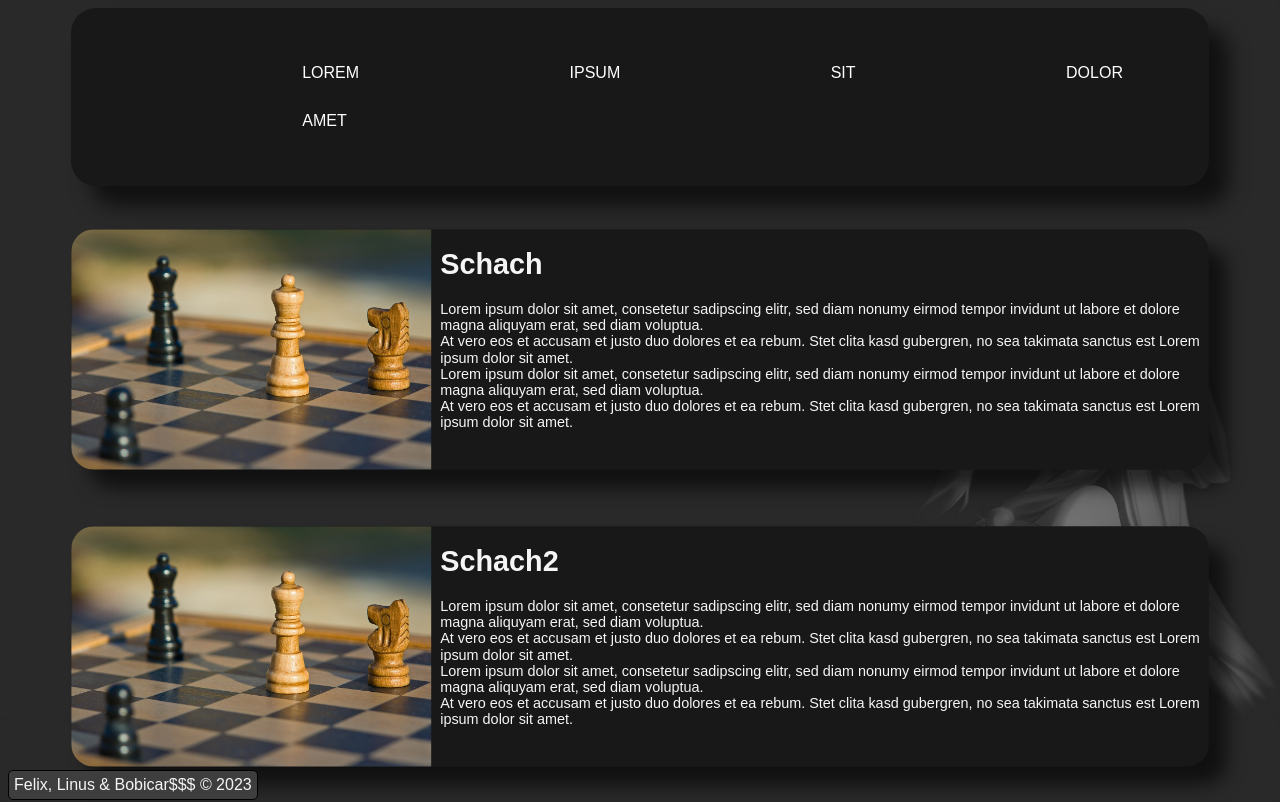
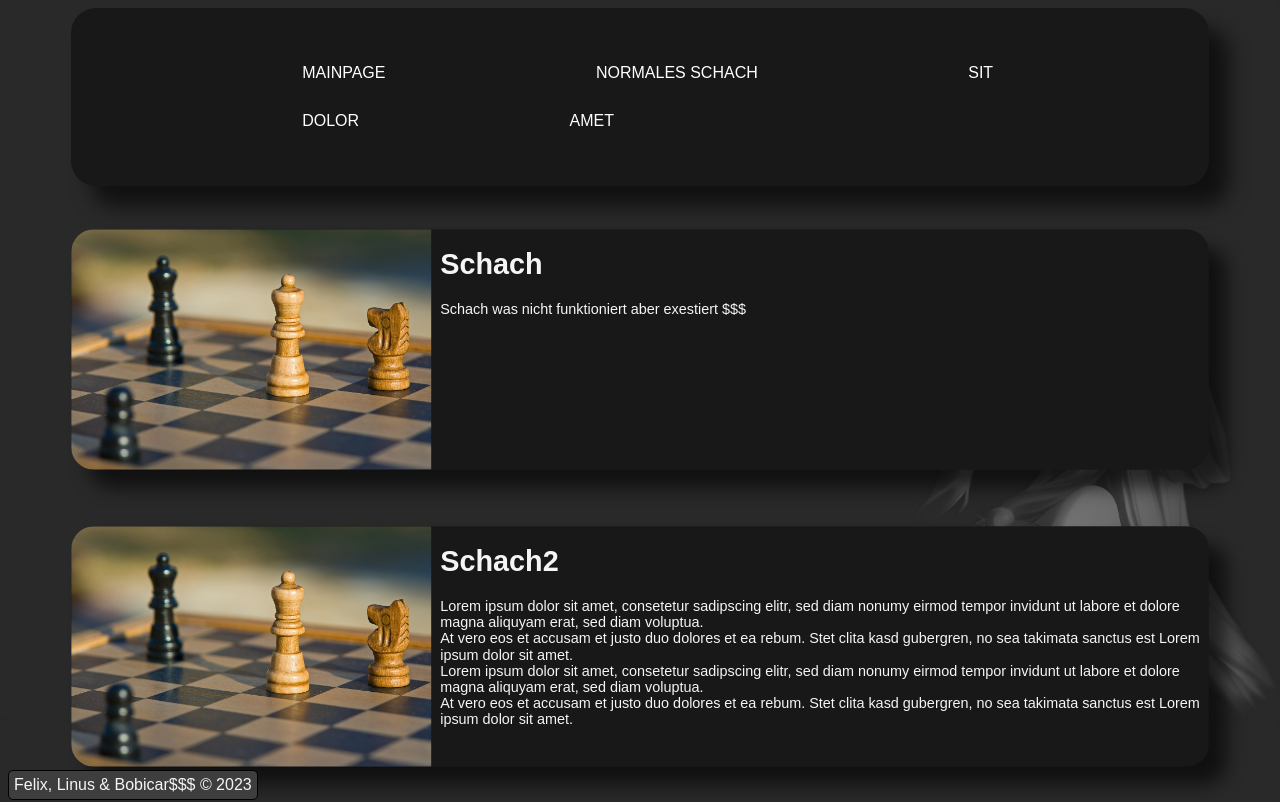
Before and after one commit to Bogily/schach, a plain HTML site: page src/index.html in a window 1280 px wide. Shown: the top 802 px of the page. Drawn offline with Linux system fonts and the light colour scheme.

Commit message:
designe aber vergessen was

```diff
--- a/src/index.html
+++ b/src/index.html
@@ -10,8 +10,8 @@
     <body>
         <div class="navbar">
             <ul>
-                <li><a href="">Lorem</a></li>
-                <li><a href="">ipsum</a></li>
+                <li><a href="index.html">Mainpage</a></li>
+                <li><a href="schach.html">Normales Schach</a></li>
                 <li><a href="">sit</a></li>
                 <li><a href="">dolor</a></li>
                 <li><a href="">amet</a></li>
@@ -21,13 +21,7 @@
             <img src="assets/chess-1215079_1280.jpg" alt="" width="400" height="auto">
             <div class="text">
                 <h1>Schach</h1>
-                <p>Lorem ipsum dolor sit amet, consetetur sadipscing elitr, sed diam nonumy eirmod tempor invidunt ut labore et dolore magna aliquyam erat, sed diam voluptua.
-                    <br>
-                At vero eos et accusam et justo duo dolores et ea rebum. Stet clita kasd gubergren, no sea takimata sanctus est Lorem ipsum dolor sit amet.
-                    <br>
-                Lorem ipsum dolor sit amet, consetetur sadipscing elitr, sed diam nonumy eirmod tempor invidunt ut labore et dolore magna aliquyam erat, sed diam voluptua.
-                    <br>
-                At vero eos et accusam et justo duo dolores et ea rebum. Stet clita kasd gubergren, no sea takimata sanctus est Lorem ipsum dolor sit amet.</p>
+                <p>Schach was nicht funktioniert aber exestiert $$$</p>
             </div>
         </div></a>
         <div class="content">
```
